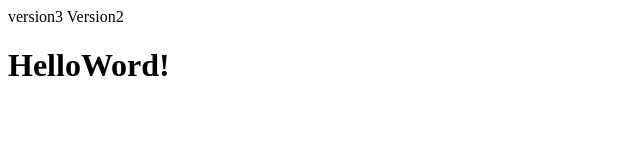
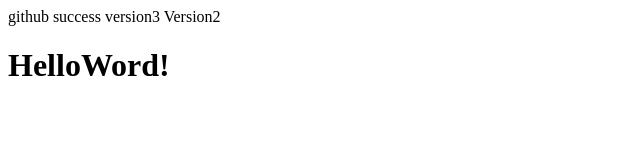
Before and after one commit to choiappear/Test, a plain HTML site: page index.html in a window 1280 px wide. Shown: the whole page, without its empty margins (0-640 px from the left). Drawn offline with Linux system fonts and the light colour scheme.

Commit message:
github 보내기 연습

```diff
--- a/index.html
+++ b/index.html
@@ -3,6 +3,7 @@
 		<script src="script.js"></script>
 	</head>
 	<body>
+		github success
 		version3
 		Version2
 		<h1>HelloWord!</h1>
```
